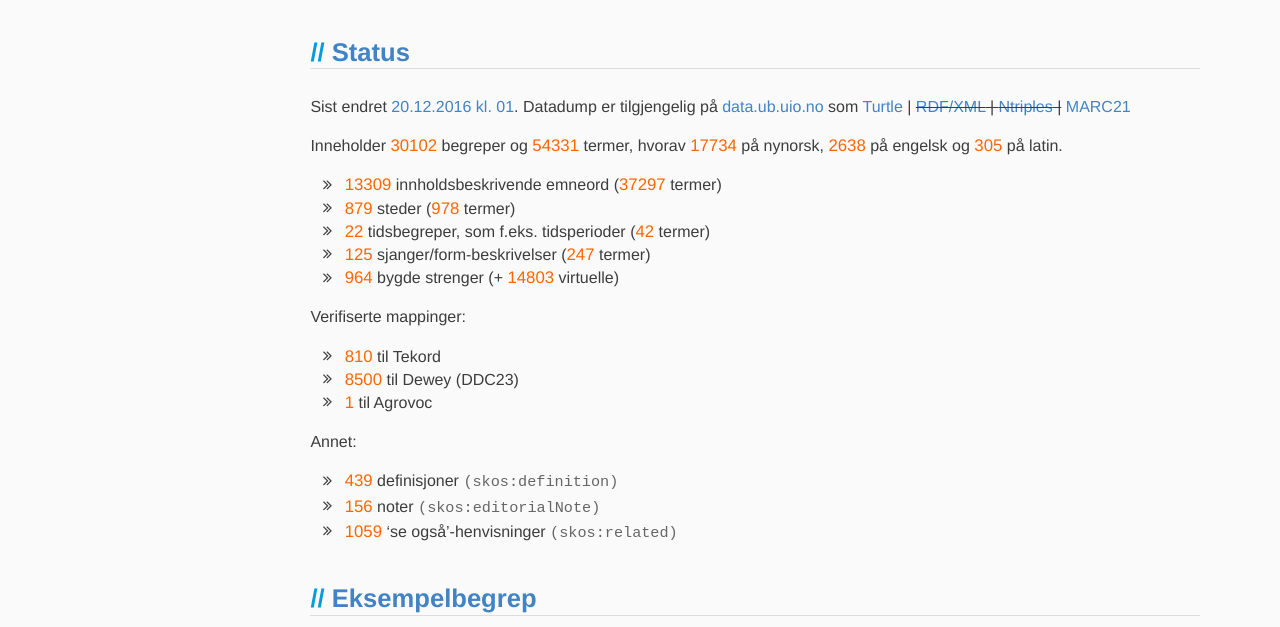
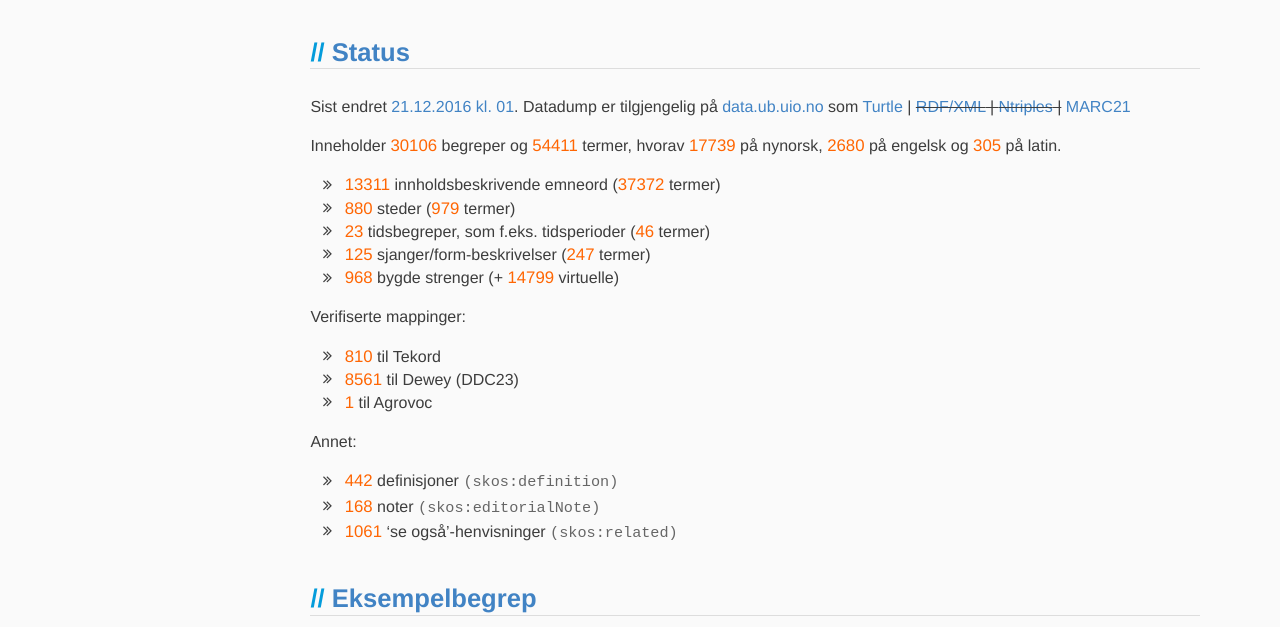
Before and after one commit to realfagstermer/realfagstermer.github.io, a Jekyll site: the page built from index.html, in a window 1280 px wide and 900 px high. Shown: the part 174-801 px from the top of the window. Built offline with Jekyll 4.4.1, drawn with Linux system fonts in a browser that asks for light colours; nearby versions of some CDN libraries; library files that are not in the unit come from our copies.

Commit message:
Update stats

```diff
--- a/_data/stats_current.json
+++ b/_data/stats_current.json
@@ -1,9 +1,9 @@
 {
-  "concepts": 30102,
-  "conceptsWithoutStrings": 14335,
+  "concepts": 30106,
+  "conceptsWithoutStrings": 14339,
   "facets": {
     "CompoundConcept": {
-      "concepts": 964,
+      "concepts": 968,
       "prefLabels": {},
       "terms": 0
     },
@@ -30,74 +30,74 @@
         "nb": 56,
         "nn": 2
       },
-      "concepts": 879,
+      "concepts": 880,
       "prefLabels": {
         "en": 25,
         "la": 1,
-        "nb": 879,
+        "nb": 880,
         "nn": 6
       },
-      "terms": 978
+      "terms": 979
     },
     "Time": {
       "altLabels": {
         "en": 0,
         "la": 0,
-        "nb": 20,
-        "nn": 0
+        "nb": 21,
+        "nn": 1
       },
-      "concepts": 22,
+      "concepts": 23,
       "prefLabels": {
         "en": 0,
         "la": 0,
-        "nb": 22,
-        "nn": 0
+        "nb": 23,
+        "nn": 1
       },
-      "terms": 42
+      "terms": 46
     },
     "Topic": {
       "altLabels": {
-        "en": 273,
+        "en": 305,
         "la": 16,
-        "nb": 3376,
-        "nn": 4698
+        "nb": 3404,
+        "nn": 4712
       },
-      "concepts": 13309,
+      "concepts": 13311,
       "prefLabels": {
-        "en": 2313,
+        "en": 2323,
         "la": 288,
-        "nb": 13309,
-        "nn": 13024
+        "nb": 13311,
+        "nn": 13013
       },
-      "terms": 37297
+      "terms": 37372
     },
     "VirtualCompoundConcept": {
-      "concepts": 14803,
+      "concepts": 14799,
       "prefLabels": {},
       "terms": 0
     }
   },
   "features": {
-    "broadMatch": 1406,
-    "closeMatch": 1496,
-    "definition": 439,
-    "editorialNote": 156,
-    "exactMatch": 6560,
+    "broadMatch": 1412,
+    "closeMatch": 1508,
+    "definition": 442,
+    "editorialNote": 168,
+    "exactMatch": 6578,
     "narrowMatch": 0,
-    "related": 1059,
-    "relatedMatch": 3029
+    "related": 1061,
+    "relatedMatch": 3054
   },
   "mappings": {
     "agrovoc": 1,
-    "ddc": 8500,
+    "ddc": 8561,
     "tekord": 810
   },
   "terms": {
-    "_sum": 54331,
-    "en": 2638,
+    "_sum": 54411,
+    "en": 2680,
     "la": 305,
-    "nb": 33654,
-    "nn": 17734
+    "nb": 33687,
+    "nn": 17739
   },
-  "ts": 1482196387
+  "ts": 1482282804
 }
```
Also changed, not shown: _data/stats.json.
